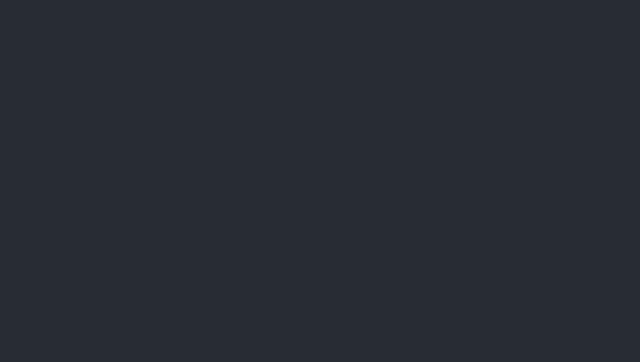
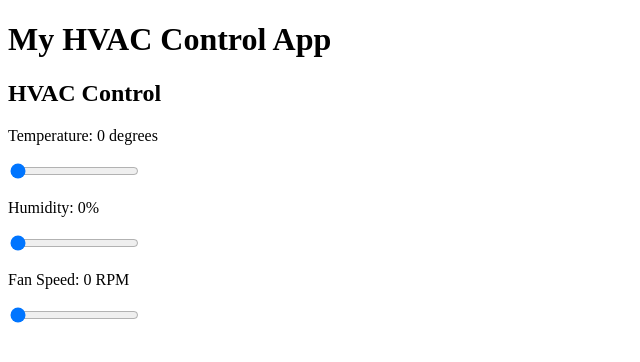
Before and after one commit to JDygard/Frost-Air-and-Kinetic-Energy, a React (Create React App) app in the folder fake/: page / in a window 1280 px wide. Shown: the top 362 px of the page, without its empty margins (0-640 px from the left). Built offline with nearby package versions, Linux system fonts and the light colour scheme; the HTML template or start-up script is replaced by a standard one.

Commit message:
redux store added

```diff
--- a/fake/package.json
+++ b/fake/package.json
@@ -3,12 +3,16 @@
   "version": "0.1.0",
   "private": true,
   "dependencies": {
+    "@reduxjs/toolkit": "^1.9.3",
     "@testing-library/jest-dom": "^5.16.5",
     "@testing-library/react": "^13.4.0",
     "@testing-library/user-event": "^13.5.0",
     "react": "^18.2.0",
     "react-dom": "^18.2.0",
+    "react-range": "^1.8.14",
+    "react-redux": "^8.0.5",
     "react-scripts": "5.0.1",
+    "redux": "^4.2.1",
     "web-vitals": "^2.1.4"
   },
   "scripts": {
--- /dev/null
+++ b/fake/public/index.html
@@ -0,0 +1,43 @@
+<!DOCTYPE html>
+<html lang="en">
+  <head>
+    <meta charset="utf-8" />
+    <link rel="icon" href="%PUBLIC_URL%/favicon.ico" />
+    <meta name="viewport" content="width=device-width, initial-scale=1" />
+    <meta name="theme-color" content="#000000" />
+    <meta
+      name="description"
+      content="Web site created using create-react-app"
+    />
+    <link rel="apple-touch-icon" href="%PUBLIC_URL%/logo192.png" />
+    <!--
+      manifest.json provides metadata used when your web app is installed on a
+      user's mobile device or desktop. See https://developers.google.com/web/fundamentals/web-app-manifest/
+    -->
+    <link rel="manifest" href="%PUBLIC_URL%/manifest.json" />
+    <!--
+      Notice the use of %PUBLIC_URL% in the tags above.
+      It will be replaced with the URL of the `public` folder during the build.
+      Only files inside the `public` folder can be referenced from the HTML.
+
+      Unlike "/favicon.ico" or "favicon.ico", "%PUBLIC_URL%/favicon.ico" will
+      work correctly both with client-side routing and a non-root public URL.
+      Learn how to configure a non-root public URL by running `npm run build`.
+    -->
+    <title>React App</title>
+  </head>
+  <body>
+    <noscript>You need to enable JavaScript to run this app.</noscript>
+    <div id="root"></div>
+    <!--
+      This HTML file is a template.
+      If you open it directly in the browser, you will see an empty page.
+
+      You can add webfonts, meta tags, or analytics to this file.
+      The build step will place the bundled scripts into the <body> tag.
+
+      To begin the development, run `npm start` or `yarn start`.
+      To create a production bundle, use `npm run build` or `yarn build`.
+    -->
+  </body>
+</html>
--- a/fake/src/App.js
+++ /dev/null
@@ -1,14 +0,0 @@
-import logo from './logo.svg';
-import './App.css';
-import redux from 'redux';
-import reactRedux from 'react-redux';
-
-function App() {
-  return (
-    <div className="App">
-      <header className="App-header" />
-    </div>
-  );
-}
-
-export default App;
--- /dev/null
+++ b/fake/src/actions/index.js
@@ -0,0 +1,22 @@
+import * as ActionTypes from '../constants/ActionTypes';
+
+export const updateTemperature = (temperature) => {
+  return {
+    type: ActionTypes.UPDATE_TEMPERATURE,
+    temperature
+  };
+};
+
+export const updateHumidity = (humidity) => {
+  return {
+    type: ActionTypes.UPDATE_HUMIDITY,
+    humidity
+  };
+};
+
+export const updateFanSpeed = (fanSpeed) => {
+  return {
+    type: ActionTypes.UPDATE_FAN_SPEED,
+    fanSpeed
+  };
+};
--- /dev/null
+++ b/fake/src/components/App.js
@@ -0,0 +1,13 @@
+import React from 'react';
+import HVACControl from './HVACControl';
+
+const App = () => {
+    return (
+        <div>
+            <h1>My HVAC Control App</h1>
+            <HVACControl />
+        </div>
+    );
+};
+
+export default App;
--- /dev/null
+++ b/fake/src/components/HVACControl.js
@@ -0,0 +1,45 @@
+import React from 'react';
+import { connect } from 'react-redux';
+import { updateTemperature, updateHumidity, updateFanSpeed } from '../actions';
+
+const HVACControl = ({ temperature, humidity, fanSpeed, updateTemperature, updateHumidity, updateFanSpeed }) => {
+  const handleTemperatureChange = (event) => {
+    updateTemperature(event.target.value);
+  };
+
+  const handleHumidityChange = (event) => {
+    updateHumidity(event.target.value);
+  };
+
+  const handleFanSpeedChange = (event) => {
+    updateFanSpeed(event.target.value);
+  };
+
+  return (
+    <div>
+      <h2>HVAC Control</h2>
+      <p>Temperature: {temperature} degrees</p>
+      <input type="range" min="0" max="100" value={temperature} onChange={handleTemperatureChange} />
+      <p>Humidity: {humidity}%</p>
+      <input type="range" min="0" max="100" value={humidity} onChange={handleHumidityChange} />
+      <p>Fan Speed: {fanSpeed} RPM</p>
+      <input type="range" min="0" max="100" value={fanSpeed} onChange={handleFanSpeedChange} />
+    </div>
+  );
+};
+
+const mapStateToProps = (state) => {
+  return {
+    temperature: state.temperature,
+    humidity: state.humidity,
+    fanSpeed: state.fanSpeed
+  };
+};
+
+const mapDispatchToProps = {
+  updateTemperature,
+  updateHumidity,
+  updateFanSpeed
+};
+
+export default connect(mapStateToProps, mapDispatchToProps)(HVACControl);
--- /dev/null
+++ b/fake/src/constants/ActionTypes.js
@@ -0,0 +1,3 @@
+export const UPDATE_TEMPERATURE = 'UPDATE_TEMPERATURE';
+export const UPDATE_HUMIDITY = 'UPDATE_HUMIDITY';
+export const UPDATE_FAN_SPEED = 'UPDATE_FAN_SPEED';
--- a/fake/src/index.js
+++ b/fake/src/index.js
@@ -1,17 +1,17 @@
 import React from 'react';
-import ReactDOM from 'react-dom/client';
-import './index.css';
-import App from './App';
-import reportWebVitals from './reportWebVitals';
+import ReactDOM from 'react-dom';
+import { Provider } from 'react-redux';
+import { configureStore } from '@reduxjs/toolkit';
+import rootReducer from './reducers';
+import App from './components/App';
 
-const root = ReactDOM.createRoot(document.getElementById('root'));
-root.render(
-  <React.StrictMode>
+const store = configureStore({
+  reducer: rootReducer
+});
+
+ReactDOM.render(
+  <Provider store={store}>
     <App />
-  </React.StrictMode>
+  </Provider>,
+  document.getElementById('root')
 );
-
-// If you want to start measuring performance in your app, pass a function
-// to log results (for example: reportWebVitals(console.log))
-// or send to an analytics endpoint. Learn more: https://bit.ly/CRA-vitals
-reportWebVitals();
--- /dev/null
+++ b/fake/src/reducers/index.js
@@ -0,0 +1,37 @@
+import { combineReducers } from 'redux';
+import * as ActionTypes from '../constants/ActionTypes';
+
+const temperature = (state = 0, action) => {
+  switch (action.type) {
+    case ActionTypes.UPDATE_TEMPERATURE:
+      return action.temperature;
+    default:
+      return state;
+  }
+};
+
+const humidity = (state = 0, action) => {
+  switch (action.type) {
+    case ActionTypes.UPDATE_HUMIDITY:
+      return action.humidity;
+    default:
+      return state;
+  }
+};
+
+const fanSpeed = (state = 0, action) => {
+  switch (action.type) {
+    case ActionTypes.UPDATE_FAN_SPEED:
+      return action.fanSpeed;
+    default:
+      return state;
+  }
+};
+
+const rootReducer = combineReducers({
+  temperature,
+  humidity,
+  fanSpeed
+});
+
+export default rootReducer;
```
Also changed, not shown: fake/src/components/DualRangeInput.js (added), 1 other file (tests, documents, lock files or other folders).
